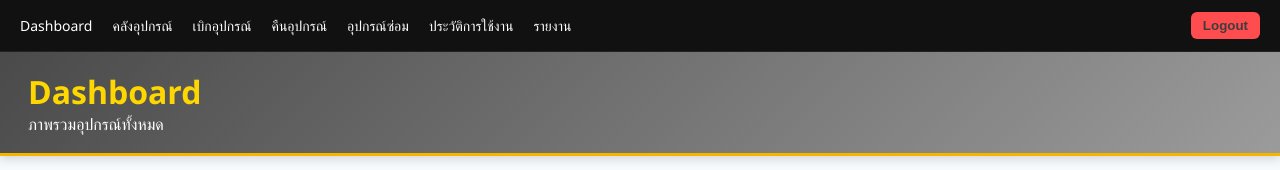
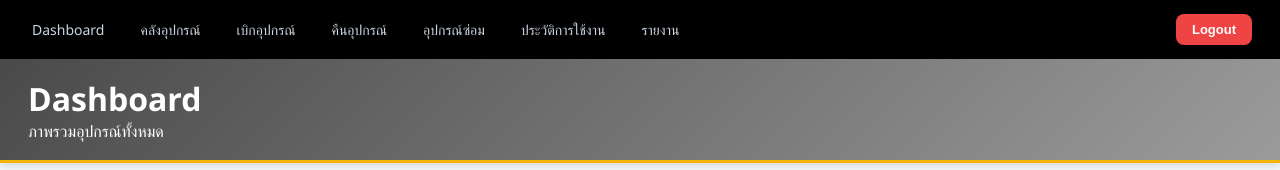
Before and after one commit to Aum-pt/Equipment, a React (Create React App) app in the folder frontend/: page / in a window 1280 px wide. Shown: the top 170 px of the page. Built offline with nearby package versions, Linux system fonts and the light colour scheme; no server answers; sample sign-in values are in the browser's storage.

Commit message:
refactor

```diff
--- a/frontend/src/pages/Borrow.css
+++ b/frontend/src/pages/Borrow.css
@@ -42,6 +42,26 @@
   gap:12px;
 }
 
+.borrow-close-btn {
+  background: #f1f5f9;
+  border: 1px solid #e2e8f0;
+  color: #64748b;
+  width: 36px;
+  height: 36px;
+  border-radius: 8px;
+  cursor: pointer;
+
+  display: flex;
+  align-items: center;
+  justify-content: center;
+
+  font-size: 18px;
+  transition: all .2s ease;
+}
+
+.borrow-close-btn:hover{
+  background:#e2e8f0;
+}
 
 .header-left{
   display:flex;
--- a/frontend/src/pages/Borrow.js
+++ b/frontend/src/pages/Borrow.js
@@ -201,7 +201,7 @@ const handleQuantityChange = (equipmentId, quantity) => {
 
           {searchTerm && (
             <button
-              className="clear-search-btn"
+              className="borrow-form-close-btn"
               onClick={() => setSearchTerm('')}
             >
               ✕
--- a/frontend/src/styles/App.css
+++ b/frontend/src/styles/App.css
@@ -1,66 +1,103 @@
-/* พื้นหลังหลัก */
+/* ===============================
+   GLOBAL
+================================ */
 body {
   margin: 0;
   font-family: 'Segoe UI', Tahoma, Geneva, Verdana, sans-serif;
-  background-color: #121212; /* ดำ */
-  color: #f5f5f5; /* ขาวเทา */
+  background-color: #121212;
+  color: #f5f5f5;
 }
 
-/* Navbar */
+/* ===============================
+   NAVBAR
+================================ */
+
 .navbar {
   display: flex;
-  gap: 20px;
-  background: #111;
-  padding: 12px 20px;
   align-items: center;
-  position: sticky;     /* ✅ ติดบนจอ */
+  gap: 28px;
+  padding: 14px 28px;
+  background: #000000;
+  position: sticky;
   top: 0;
   z-index: 1000;
-  border-bottom: 1px solid #222;
 }
 
+/* logo / dashboard */
+.navbar-logo {
+  font-size: 16px;
+  font-weight: 700;
+  color: #f4b400;
+  margin-right: 10px;
+}
 
+/* nav link */
 .navbar a {
-  color: white;
+  color: #cbd5e1;
   text-decoration: none;
   font-size: 14px;
+  font-weight: 500;
+
+  padding: 6px 4px;
+
+  position: relative;
+  transition: 0.25s;
 }
 
+/* hover effect */
 .navbar a:hover {
-  color: #4da6ff;
+  color: #f4b400;
 }
 
+/* underline animation */
+.navbar a::after {
+  content: "";
+
+  position: absolute;
+  left: 0;
+  bottom: -6px;
+
+  width: 0%;
+  height: 2px;
+
+  background: #f4b400;
+
+  transition: 0.25s;
+}
+
+.navbar a:hover::after {
+  width: 100%;
+}
+
+/* active page */
+.navbar a.active {
+  color: #f4b400;
+}
+
+/* ===============================
+   LOGOUT BUTTON
+================================ */
+
 .logout-btn {
-  margin-left: auto;     /* ดันไปขวาสุด */
-  background: #ff4d4f;
+  margin-left: auto;
+
+  background: #ef4444;
   border: none;
-  color: rgb(61, 61, 61);
-  padding: 6px 12px;
-  border-radius: 6px;
+
+  color: white;
+
+  padding: 8px 16px;
+  border-radius: 8px;
+
+  font-size: 13px;
+  font-weight: 600;
+
   cursor: pointer;
+
+  transition: 0.2s;
 }
 
 .logout-btn:hover {
-  background: #d9363e;
+  background: #dc2626;
+  transform: translateY(-1px);
 }
-
-
-/* Heading */
-h1 {
-  color: #FFD700; /* เหลือง */
-}
-
-/* ปุ่ม */
-.btn {
-  background-color: #FFD700;
-  color: #121212;
-  border: none;
-  padding: 0.5rem 1rem;
-  border-radius: 4px;
-  cursor: pointer;
-  font-weight: bold;
-}
-
-.btn:hover {
-  background-color: #e6c200;
-}
```
Also changed, not shown: frontend/src/styles/Table.css (deleted).
